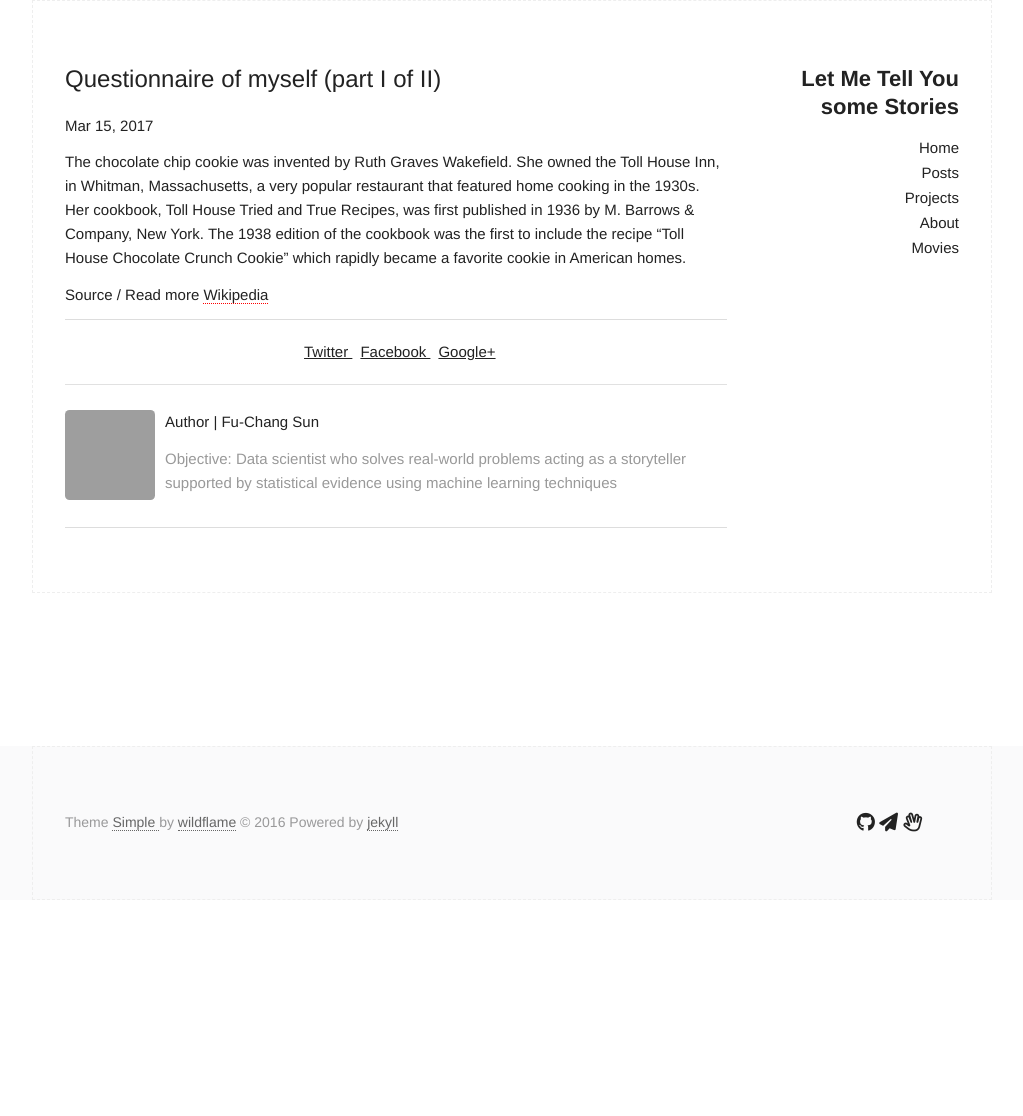
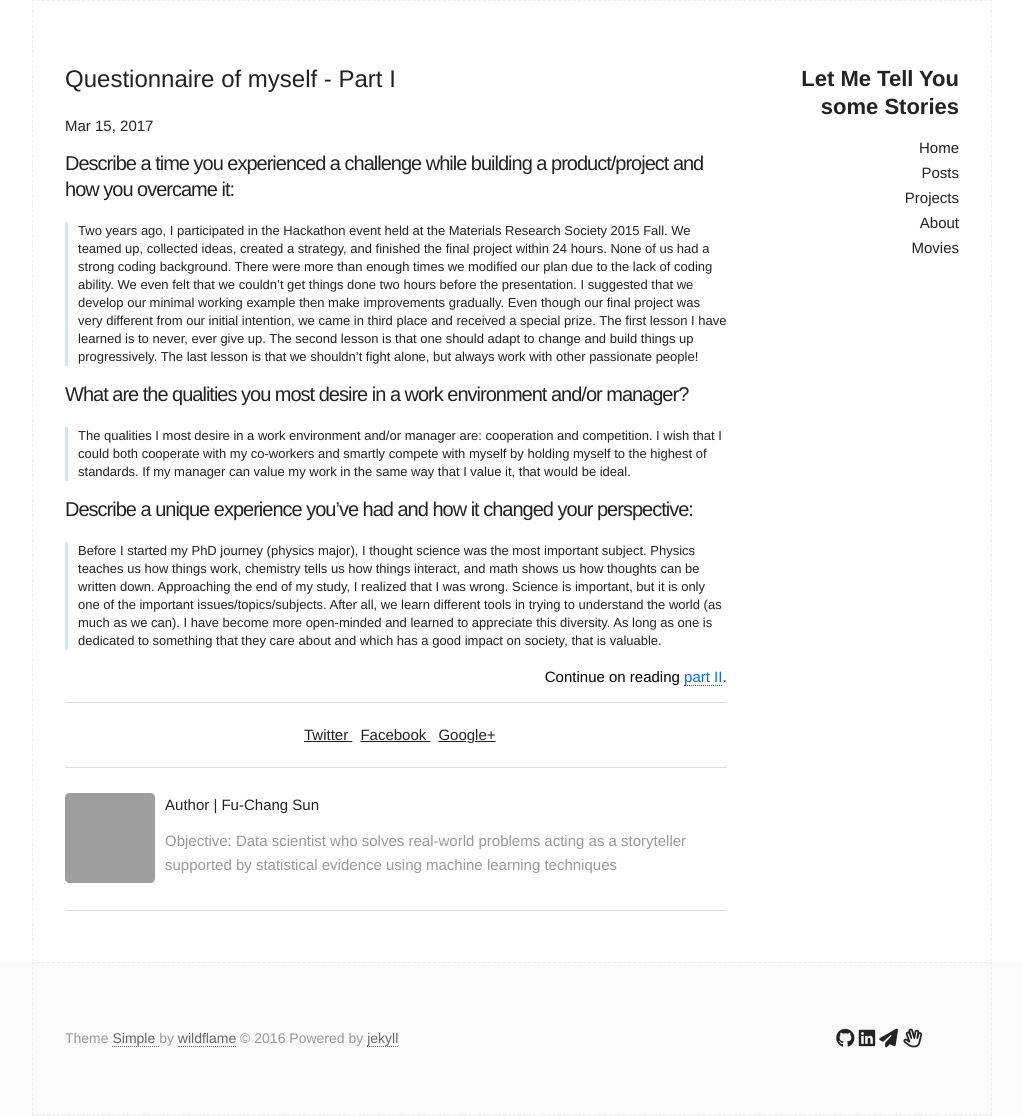
Before and after one commit to snowdj/udothemath1984.github.io, a Jekyll site: the page built from _posts/2017-03-15-questionnaire_1of2.md, in a window 1280 px wide. Shown: the whole page, without its empty margins (128-1151 px from the left). Built offline with Jekyll 4.4.1, drawn with Linux system fonts in a browser that asks for light colours; nearby versions of some CDN libraries; before the commit the page ends 900 px from its top, so only the background shows below that; grey boxes are pictures that could not be loaded.

Commit message:
Questionnaire posted

```diff
--- a/_includes/footer.html
+++ b/_includes/footer.html
@@ -33,6 +33,10 @@ div.horizontalgap {
           <i class="fa fa-github fa-lg" aria-hidden="true"></i>
         </a>
 
+        <a href="https://www.linkedin.com/in/fuchang-sun">
+          <i class="fa fa-linkedin-square fa-lg" aria-hidden="true"></i>
+        </a>
+
         <a href="mailto:anappleaday1984@gmail.com?subject=Comment on Fu-Chang's page">
           <i class="fa fa-paper-plane fa-lg" aria-hidden="true"></i>
         </a>
--- a/_posts/2017-03-15-questionnaire_1of2.md
+++ b/_posts/2017-03-15-questionnaire_1of2.md
@@ -1,9 +1,23 @@
 ---
 layout: post
-title:  Questionnaire of myself (part I of II)
+title:  Questionnaire of myself - Part I
+date: 2017-03-15 09:00:00
 categories: questionnaire
-description: The chocolate chip cookie was invented by ...
+description: These are a little bit more about myself - Part I
 ---
-The chocolate chip cookie was invented by Ruth Graves Wakefield. She owned the Toll House Inn, in Whitman, Massachusetts, a very popular restaurant that featured home cooking in the 1930s. Her cookbook, Toll House Tried and True Recipes, was first published in 1936 by M. Barrows &amp; Company, New York. The 1938 edition of the cookbook was the first to include the recipe "Toll House Chocolate Crunch Cookie" which rapidly became a favorite cookie in American homes.
 
-Source / Read more [Wikipedia](https://en.wikipedia.org/wiki/Chocolate_chip_cookie)
+### Describe a time you experienced a challenge while building a product/project and how you overcame it:
+
+> Two years ago, I participated in the Hackathon event held at the Materials Research Society 2015 Fall. We teamed up, collected ideas, created a strategy, and finished the final project within 24 hours. None of us had a strong coding background. There were more than enough times we modified our plan due to the lack of coding ability. We even felt that we couldn't get things done two hours before the presentation. I suggested that we develop our minimal working example then make improvements gradually. Even though our final project was very different from our initial intention, we came in third place and received a special prize. The first lesson I have learned is to never, ever give up. The second lesson is that one should adapt to change and build things up progressively. The last lesson is that we shouldn't fight alone, but always work with other passionate people!
+
+### What are the qualities you most desire in a work environment and/or manager?
+
+> The qualities I most desire in a work environment and/or manager are: cooperation and competition. I wish that I could both cooperate with my co-workers and smartly compete with myself by holding myself to the highest of standards. If my manager can value my work in the same way that I value it, that would be ideal.
+
+### Describe a unique experience you've had and how it changed your perspective:
+
+> Before I started my PhD journey (physics major), I thought science was the most important subject. Physics teaches us how things work, chemistry tells us how things interact, and math shows us how thoughts can be written down. Approaching the end of my study, I realized that I was wrong. Science is important, but it is only one of the important issues/topics/subjects. After all, we learn different tools in trying to understand the world (as much as we can). I have become more open-minded and learned to appreciate this diversity. As long as one is dedicated to something that they care about and which has a good impact on society, that is valuable.
+
+
+Continue on reading [<span class="blue">part II</span>]({% post_url 2017-03-16-questionnaire_2of2 %}).
+{: style="color:black; font-size: 100%; text-align: right;"}
```
Also changed, not shown: _posts/2017-03-16-questionnaire_2of2.md (added, +21 -0 lines), 8 other files.
